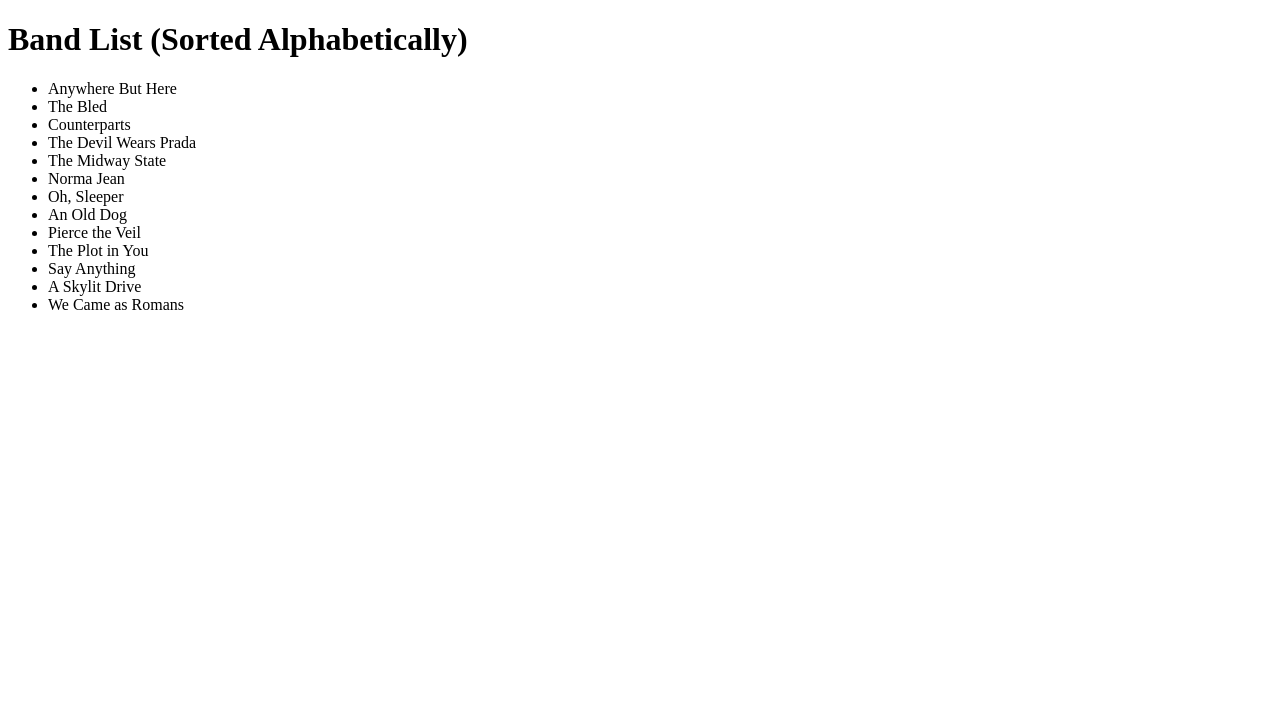
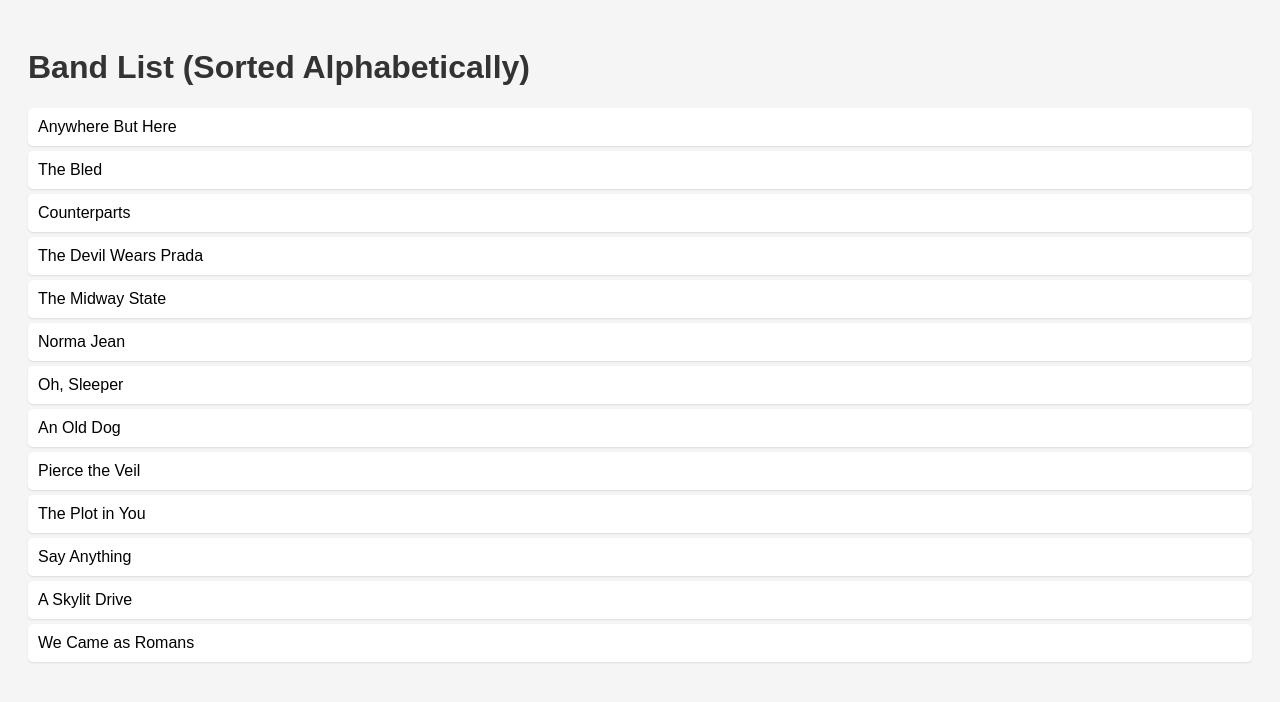
Before and after one commit to acciojob/sorting-articles-surjeetkumar8006, a website: page main.html in a window 1280 px wide. Drawn offline with Linux system fonts and the light colour scheme.

Commit message:
created a submission

```diff
--- a/styles.css
+++ b/styles.css
@@ -1 +1,22 @@
-/*  your css code here. If applicable */
+body {
+  font-family: sans-serif;
+  padding: 20px;
+  background-color: #f5f5f5;
+}
+
+h1 {
+  color: #333;
+}
+
+#band {
+  list-style-type: none;
+  padding: 0;
+}
+
+#band li {
+  background: #fff;
+  margin-bottom: 5px;
+  padding: 10px;
+  border-radius: 5px;
+  box-shadow: 0 1px 2px rgba(0,0,0,0.1);
+}
```
